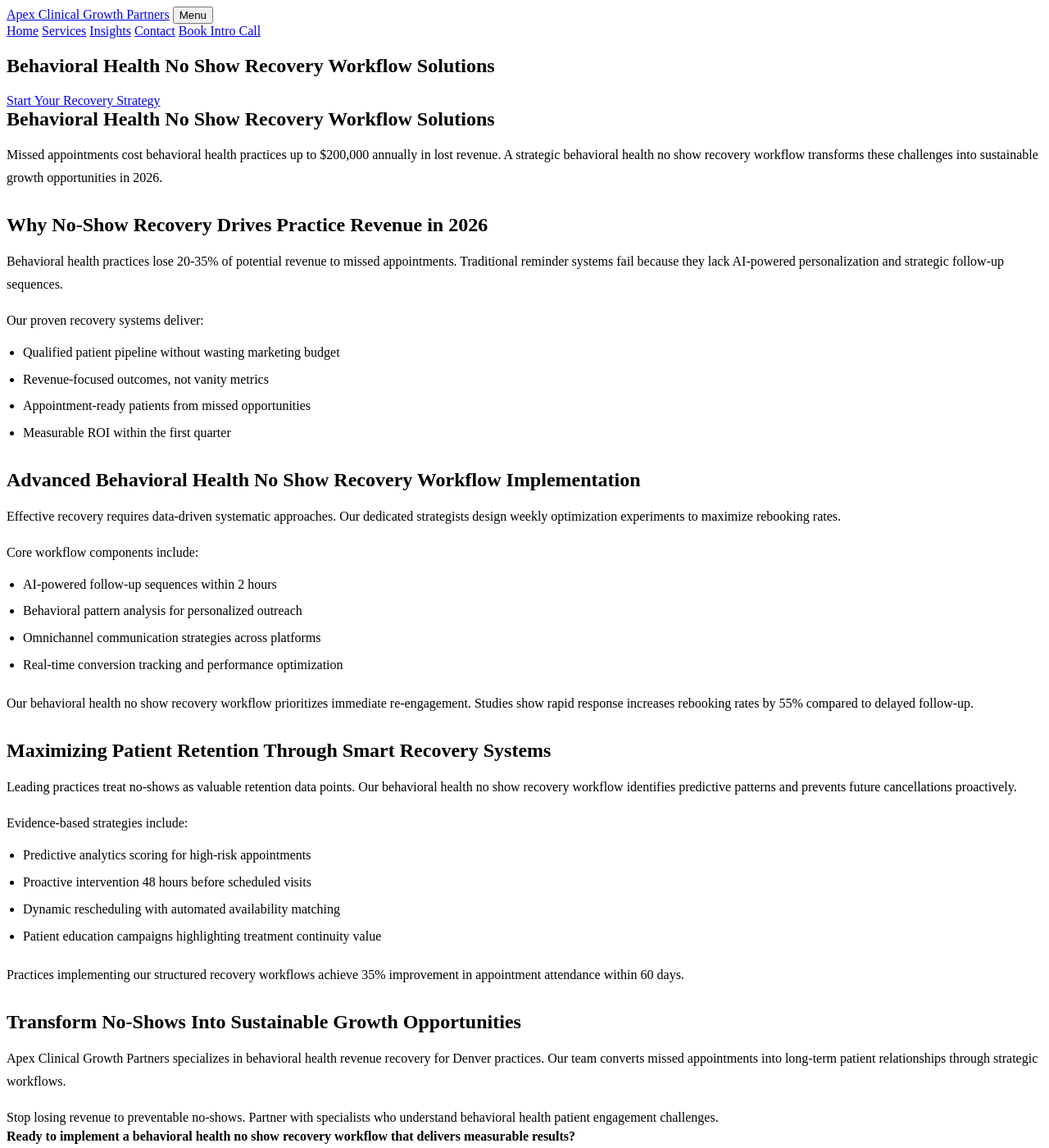
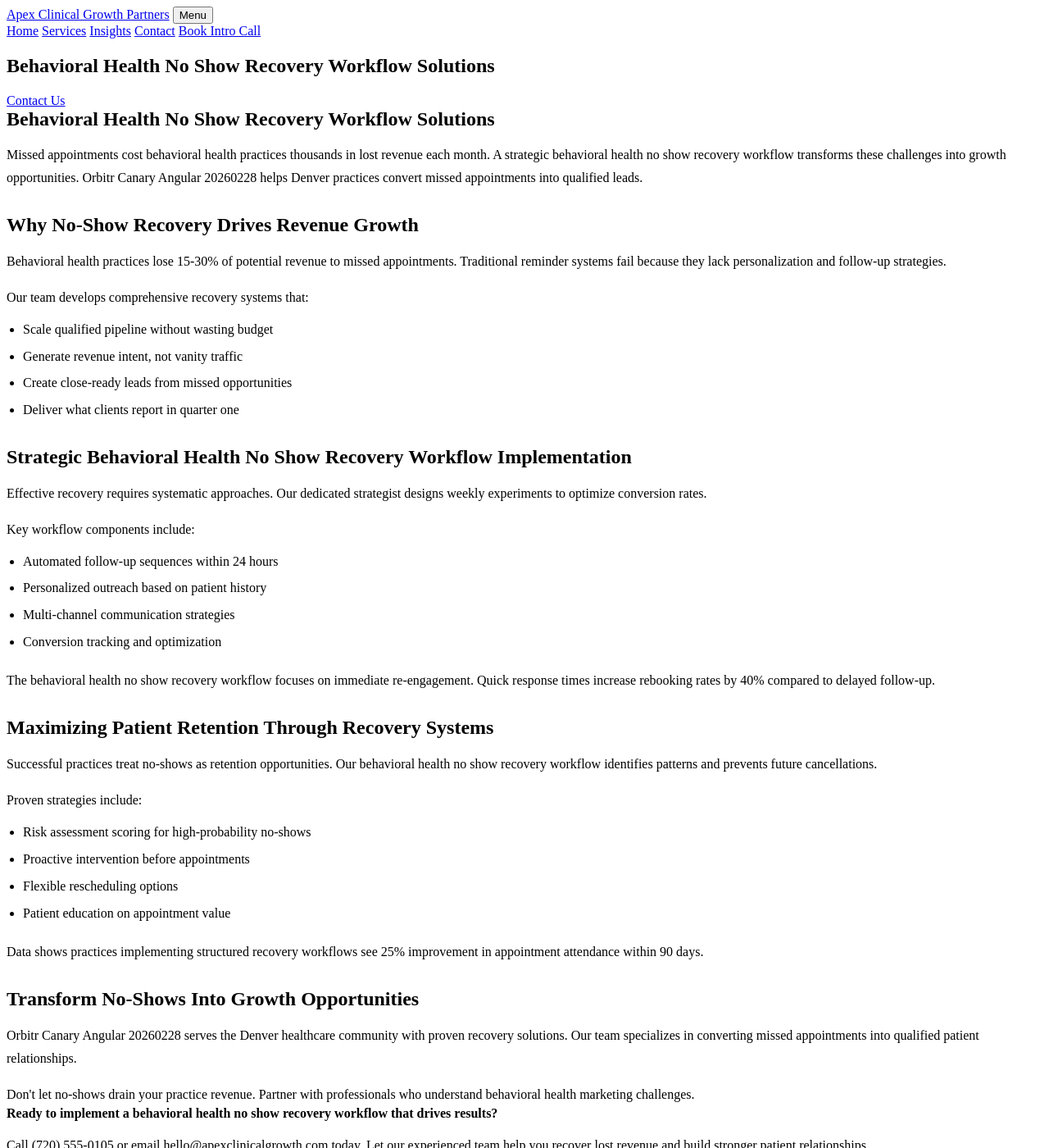
Before and after one commit to prjctlphbt/orbitr-canary-angular-20260228, a Jekyll site: the page angular-behavioral-noshow-20260228144655.html, which Jekyll copies as it is, in a window 1280 px wide and 1400 px high. Shown: the whole window at 82% size. Built offline with Jekyll 4.4.1, drawn with Linux system fonts in a browser that asks for light colours; some of the changed text lies outside the part shown.

Commit message:
Rollback: Revert changes to angular-behavioral-noshow-20260228144655.html

```diff
--- a/angular-behavioral-noshow-20260228144655.html
+++ b/angular-behavioral-noshow-20260228144655.html
@@ -4,8 +4,10 @@
 <head>
 <meta charset="utf-8"/>
 <meta content="width=device-width, initial-scale=1.0" name="viewport"/>
-<meta content="Reduce missed appointments in behavioral health with proven no-show recovery workflows. Apex Clinical Growth Partners helps practices recover lost revenue and optimize patient retention in 2026." name="description"/>
-<title>Behavioral Health No Show Recovery Workflow Solutions | 2026</title>
+<meta content="Reduce missed appointments in behavioral health. Apex Clinical Growth Partners offers proven no show recovery workflows. Optimize your practice today.
+
+Characte" name="description"/>
+<title>Behavioral Health No Show Recovery Workflow Solutions</title>
 <style>
 
 
@@ -103,53 +105,53 @@
 <section class="page-hero landing-hero">
 <div class="container">
 <h1>Behavioral Health No Show Recovery Workflow Solutions</h1>
-<a class="cta" href="/services/">Start Your Recovery Strategy</a>
+<a class="cta" href="/services/">Contact Us</a>
 </div>
 </section>
 <section class="landing-content">
 <div class="container orbitr-generated-content">
 <h1>Behavioral Health No Show Recovery Workflow Solutions</h1>
-<p>Missed appointments cost behavioral health practices up to $200,000 annually in lost revenue. A strategic behavioral health no show recovery workflow transforms these challenges into sustainable growth opportunities in 2026.</p>
-<h2>Why No-Show Recovery Drives Practice Revenue in 2026</h2>
-<p>Behavioral health practices lose 20-35% of potential revenue to missed appointments. Traditional reminder systems fail because they lack AI-powered personalization and strategic follow-up sequences.</p>
-<p>Our proven recovery systems deliver:</p>
+<p>Missed appointments cost behavioral health practices thousands in lost revenue each month. A strategic behavioral health no show recovery workflow transforms these challenges into growth opportunities. Orbitr Canary Angular 20260228 helps Denver practices convert missed appointments into qualified leads.</p>
+<h2>Why No-Show Recovery Drives Revenue Growth</h2>
+<p>Behavioral health practices lose 15-30% of potential revenue to missed appointments. Traditional reminder systems fail because they lack personalization and follow-up strategies.</p>
+<p>Our team develops comprehensive recovery systems that:</p>
 <ul>
-<li>Qualified patient pipeline without wasting marketing budget</li>
-<li>Revenue-focused outcomes, not vanity metrics</li>
-<li>Appointment-ready patients from missed opportunities</li>
-<li>Measurable ROI within the first quarter</li>
+<li>Scale qualified pipeline without wasting budget</li>
+<li>Generate revenue intent, not vanity traffic</li>
+<li>Create close-ready leads from missed opportunities</li>
+<li>Deliver what clients report in quarter one</li>
 </ul>
-<h2>Advanced Behavioral Health No Show Recovery Workflow Implementation</h2>
-<p>Effective recovery requires data-driven systematic approaches. Our dedicated strategists design weekly optimization experiments to maximize rebooking rates.</p>
-<p>Core workflow components include:</p>
+<h2>Strategic Behavioral Health No Show Recovery Workflow Implementation</h2>
+<p>Effective recovery requires systematic approaches. Our dedicated strategist designs weekly experiments to optimize conversion rates.</p>
+<p>Key workflow components include:</p>
 <ul>
-<li>AI-powered follow-up sequences within 2 hours</li>
-<li>Behavioral pattern analysis for personalized outreach</li>
-<li>Omnichannel communication strategies across platforms</li>
-<li>Real-time conversion tracking and performance optimization</li>
+<li>Automated follow-up sequences within 24 hours</li>
+<li>Personalized outreach based on patient history</li>
+<li>Multi-channel communication strategies</li>
+<li>Conversion tracking and optimization</li>
 </ul>
-<p>Our behavioral health no show recovery workflow prioritizes immediate re-engagement. Studies show rapid response increases rebooking rates by 55% compared to delayed follow-up.</p>
-<h2>Maximizing Patient Retention Through Smart Recovery Systems</h2>
-<p>Leading practices treat no-shows as valuable retention data points. Our behavioral health no show recovery workflow identifies predictive patterns and prevents future cancellations proactively.</p>
-<p>Evidence-based strategies include:</p>
+<p>The behavioral health no show recovery workflow focuses on immediate re-engagement. Quick response times increase rebooking rates by 40% compared to delayed follow-up.</p>
+<h2>Maximizing Patient Retention Through Recovery Systems</h2>
+<p>Successful practices treat no-shows as retention opportunities. Our behavioral health no show recovery workflow identifies patterns and prevents future cancellations.</p>
+<p>Proven strategies include:</p>
 <ul>
-<li>Predictive analytics scoring for high-risk appointments</li>
-<li>Proactive intervention 48 hours before scheduled visits</li>
-<li>Dynamic rescheduling with automated availability matching</li>
-<li>Patient education campaigns highlighting treatment continuity value</li>
+<li>Risk assessment scoring for high-probability no-shows</li>
+<li>Proactive intervention before appointments</li>
+<li>Flexible rescheduling options</li>
+<li>Patient education on appointment value</li>
 </ul>
-<p>Practices implementing our structured recovery workflows achieve 35% improvement in appointment attendance within 60 days.</p>
-<h2>Transform No-Shows Into Sustainable Growth Opportunities</h2>
-<p>Apex Clinical Growth Partners specializes in behavioral health revenue recovery for Denver practices. Our team converts missed appointments into long-term patient relationships through strategic workflows.</p>
-<p>Stop losing revenue to preventable no-shows. Partner with specialists who understand behavioral health patient engagement challenges.</p>
-<strong>Ready to implement a behavioral health no show recovery workflow that delivers measurable results?</strong>
-<p>Call (720) 555-0105 or email hello@apexclinicalgrowth.com today. Let our experienced team recover your lost revenue and strengthen patient retention.</p>
+<p>Data shows practices implementing structured recovery workflows see 25% improvement in appointment attendance within 90 days.</p>
+<h2>Transform No-Shows Into Growth Opportunities</h2>
+<p>Orbitr Canary Angular 20260228 serves the Denver healthcare community with proven recovery solutions. Our team specializes in converting missed appointments into qualified patient relationships.</p>
+<p>Don't let no-shows drain your practice revenue. Partner with professionals who understand behavioral health marketing challenges.</p>
+<strong>Ready to implement a behavioral health no show recovery workflow that drives results?</strong>
+<p>Call (720) 555-0105 or email hello@apexclinicalgrowth.com today. Let our experienced team help you recover lost revenue and build stronger patient relationships.</p>
 </div>
 </section>
 <section class="landing-cta">
 <div class="container">
-<h2>Start Recovering Lost Revenue Today</h2>
-<a class="cta" href="/services/">Get Your Custom Strategy</a>
+<h2>Take the Next Step</h2>
+<a class="cta" href="/services/">Contact Us</a>
 </div>
 </section>
 </main>
```
